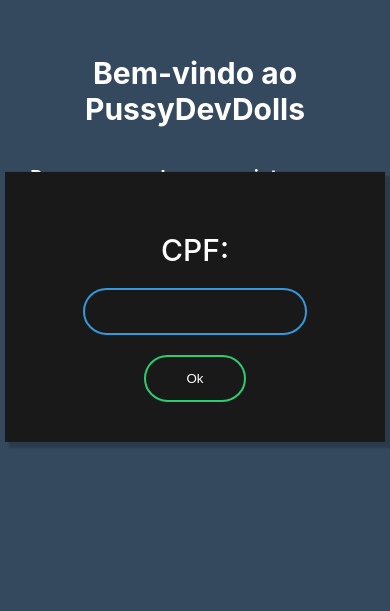
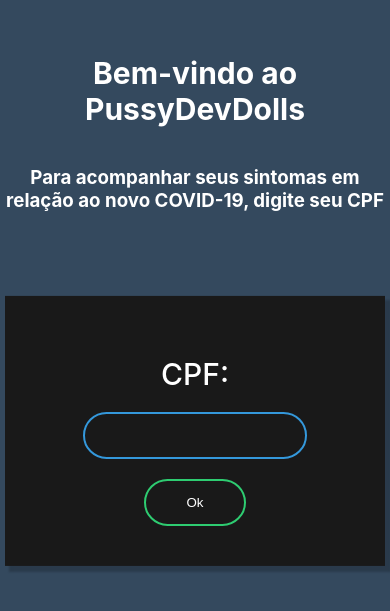
Before and after one commit to LinsGB/front_covid, a React (Create React App) app: page / in a window 390 px wide. Shown: the part 115-726 px from the top of the page. Built offline with nearby package versions, Linux system fonts and the light colour scheme.

Commit message:
ajustes responsivo

```diff
--- a/src/components/Formulario.js
+++ b/src/components/Formulario.js
@@ -47,6 +47,7 @@ class NameForm extends React.Component {
       <div className="main-content-cpf">
         <h1>Bem-vindo ao PussyDevDolls</h1>
         <h3>Para acompanhar seus sintomas em relação ao novo COVID-19, digite seu CPF</h3>
+        <div>
         <form class="box" method="post" >
           <h1>CPF:</h1>
           <input type="text" value={this.state.value} onChange={this.valueHandleChange} />
@@ -54,6 +55,7 @@ class NameForm extends React.Component {
             <MyButton onClick={this.handleSubmit} disabled={this.state.blockButton} label="Ok" />
           </Link>
         </form>
+        </div>
       </div>
 
     );
--- a/src/index.css
+++ b/src/index.css
@@ -13,9 +13,9 @@ code {
 .box {
     width: 300px;
     padding: 40px;
+    margin-top: 200px;
+    margin-bottom: 200px;
     position: absolute;
-    top: 50%;
-    left: 50%;
     transform: translate(-50%, -50%);
     background: #191919;
     text-align: center;
```
